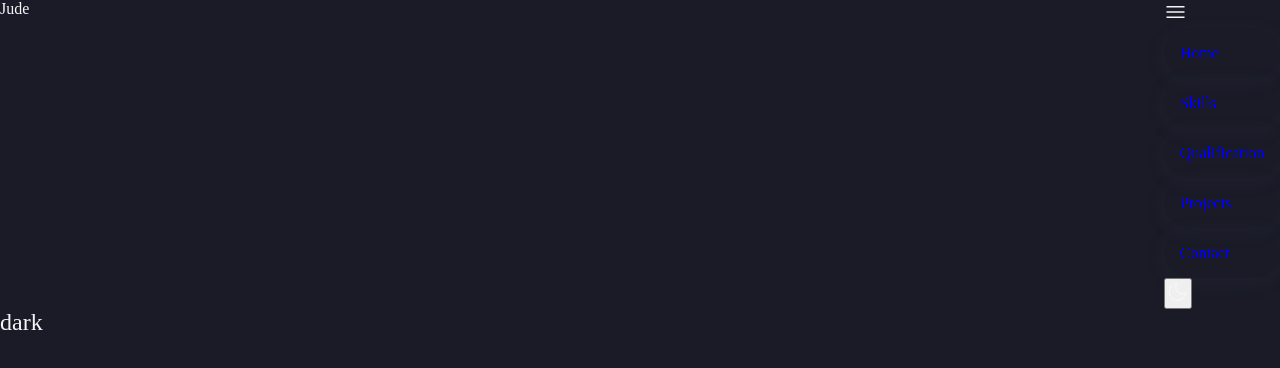
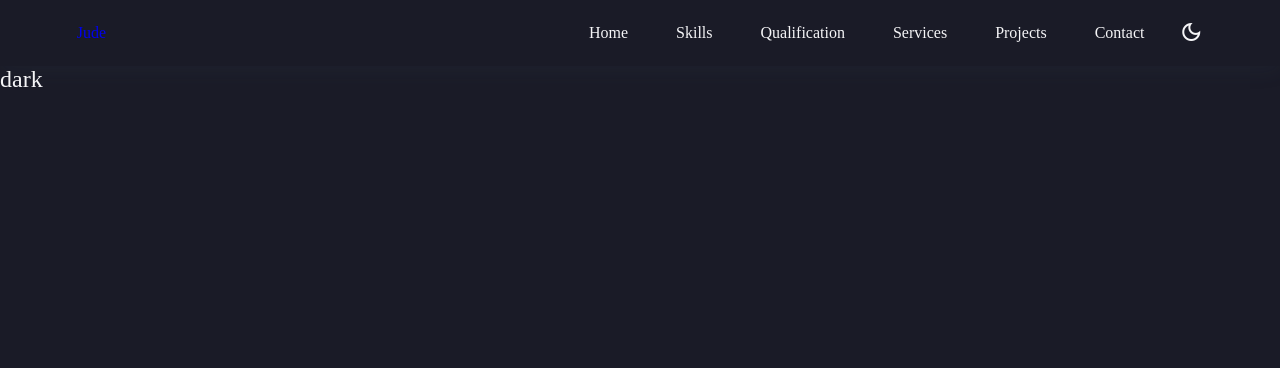
Before and after one commit to J-Kwofie/portfolio, a React (Vite) app: page / in a window 1280 px wide. Shown: the top 368 px of the page. Built offline with nearby package versions, Linux system fonts and the light colour scheme.

Commit message:
added theme menu

```diff
--- a/src/components/navigation/NavItem.tsx
+++ b/src/components/navigation/NavItem.tsx
@@ -11,10 +11,13 @@ import { LinkItem } from '../../types/navigationTypes';
  */
 
 const NavItem = ({ linkItem }: { linkItem: LinkItem }) => {
-  const { link, text } = linkItem;
+  const { link, text, icon } = linkItem;
   return (
-    <li>
-      <NavLink to={`${link}`}>{text}</NavLink>
+    <li className="nav-item">
+      <NavLink to={`${link}`} className="nav-link">
+        <span className="material-symbols-outlined icon">{icon}</span>
+        {text}
+      </NavLink>
     </li>
   );
 };
--- a/src/components/navigation/navListData.ts
+++ b/src/components/navigation/navListData.ts
@@ -4,6 +4,7 @@ export const navListData: LinkItem[] = [
   {
     link: 'home',
     text: 'Home',
+    icon: 'home',
     key: 0,
     id: 'home',
   },
@@ -11,24 +12,35 @@ export const navListData: LinkItem[] = [
     link: 'skills',
     text: 'Skills',
     key: 1,
+    icon: 'new_releases',
     id: 'skills',
   },
   {
     link: 'qualification',
     text: 'Qualification',
+    icon: 'school',
     key: 2,
     id: 'qualification',
   },
   {
+    link: 'services',
+    text: 'Services',
+    icon: 'work',
+    key: 3,
+    id: 'Services',
+  },
+  {
     link: 'projects',
     text: 'Projects',
-    key: 3,
+    icon: 'image',
+    key: 4,
     id: 'projects',
   },
   {
     link: 'contact',
     text: 'Contact',
-    key: 4,
+    icon: 'contact_page',
+    key: 5,
     id: 'contact',
   },
 ];
--- a/src/pages/Layout.tsx
+++ b/src/pages/Layout.tsx
@@ -1,3 +1,4 @@
+import { useRef } from 'react';
 import { Link, Outlet } from 'react-router-dom';
 
 import Navigation from '../components/navigation/Navigation';
@@ -6,26 +7,41 @@ import { NavStyles } from '../styled/NavigationStyled';
 import { ThemeTogglerProps } from '../types/themeTypes';
 
 const Layout = ({ themeToggler, theme }: ThemeTogglerProps) => {
+  const navMenuRef = useRef<HTMLDivElement>(null);
+  const showMenuHandler = (e: React.MouseEvent<HTMLButtonElement>) => {
+    console.log('you clicked me...');
+    navMenuRef.current?.classList.add('show-menu');
+  };
+  const hideMenuHandler = (e: React.MouseEvent<HTMLButtonElement>) => {
+    console.log('you clicked me...');
+    navMenuRef.current?.classList.remove('show-menu');
+  };
+
   return (
     <>
       <HeaderStyles>
+        <NavStyles>
           <Link className="logo" to={'/'}>
             Jude
           </Link>
-
-        <NavStyles>
-          <ul>
-            <div className="menu-icon">
-              <span className="material-symbols-outlined">menu</span>
-            </div>
+          <div className="nav-menu " ref={navMenuRef}>
+            <ul className="menu-list grid">
               <Navigation />
             </ul>
-
-          <button onClick={themeToggler}>
+            <button className="close-icon" onClick={hideMenuHandler}>
+              <span className="material-symbols-outlined">close</span>
+            </button>
+          </div>
+          <div className="nav-theme-menu">
+            <button onClick={themeToggler} className="theme-button">
               <span className="material-symbols-outlined">
                 {theme === 'dark' ? 'dark_mode' : 'light_mode'}
               </span>
             </button>
+            <button className="menu-icon" onClick={showMenuHandler}>
+              <span className="material-symbols-outlined">menu</span>
+            </button>
+          </div>
         </NavStyles>
       </HeaderStyles>
 
--- a/src/styled/HeaderStyled.ts
+++ b/src/styled/HeaderStyled.ts
@@ -3,15 +3,14 @@ import styled from 'styled-components';
 import { GlobalThemeProps } from '../types/themeTypes';
 
 export const HeaderStyles = styled.header`
-  display: flex;
-  flex-direction: row;
-  justify-content: space-between;
+  box-shadow: 0 4px 20px hsla(207, 24%, 35%, 0.1);
+  width: 100%;
+  position: fixed;
+  left: 0;
+  bottom: 2rem;
+  z-index: 100;
 
-  .logo {
-    color: ${({ theme }: GlobalThemeProps) => theme.textColor};
-    font-weight: var(--font-medium);
-  }
-  .menu-icon {
-    cursor: pointer;
+  @media screen and (min-width: 1024px) {
+    position: unset;
   }
 `;
--- a/src/styled/NavigationStyled.ts
+++ b/src/styled/NavigationStyled.ts
@@ -3,38 +3,90 @@ import styled from 'styled-components';
 import { GlobalThemeProps } from '../types/themeTypes';
 
 export const NavStyles = styled.nav`
-  ul.menu-list {
-    width: 88%;
+  height: calc(var(--header-height) + 0.5rem);
+  display: flex;
+  justify-content: space-between;
+  align-items: center;
+  background-color: ${({ theme }: GlobalThemeProps) => theme.background};
+  box-shadow: 0 4px 20px hsla(207, 24%, 35%, 0.1);
+  padding-inline: 1.5rem;
+  border-radius: 3rem;
+  .nav-menu {
     position: fixed;
+    width: 98%;
+    left: 0;
+    right: 0;
+    bottom: -60%;
     margin: 0 auto;
+    background-color: ${({ theme }: GlobalThemeProps) => theme.background};
     box-shadow: 0 4px 20px hsla(207, 24%, 35%, 0.1);
+    padding: 2rem 1.5rem 5rem;
+    border-radius: 2rem;
+    transition: bottom 0.3s;
+  }
+  .show-menu {
+    bottom: 2rem;
+  }
+  .menu-list {
+    grid-template-columns: repeat(3, max-content);
+    justify-content: center;
+    gap: 2rem 3rem;
+  }
+  .nav-link {
     display: flex;
     flex-direction: column;
-    justify-content: space-between;
-    gap: 15px;
+    align-items: center;
+    row-gap: 0.25rem;
+    font-size: var(--smaller-font-size);
+    color: ${({ theme }: GlobalThemeProps) => theme.textColor};
+    transition: color 0.3s;
+  }
+  .nav-link:hover {
+    color: var(--title-color);
+  }
+  .close-icon {
+    position: absolute;
+    right: 1.5rem;
+    bottom: 0.7rem;
+    font-size: 1.5rem;
+    cursor: pointer;
+  }
+  .nav-theme-menu {
+    display: flex;
+    gap: 0.7rem;
+  }
+  .theme-button,
+  .menu-icon {
+    border: none;
+    background-color: transparent;
   }
 
-  ul li {
-    list-style: none;
-    box-shadow: 0 4px 20px hsla(207, 24%, 35%, 0.1);
-    border-radius: 3rem;
-    padding: 1rem;
-    display: flex;
-    align-items: center;
-    justify-content: space-between;
-  }
-
-  ul li a {
-    text-decoration: none;
-  }
-
-  .material-symbols-outlined {
-    font-variation-settings: 'FILL' 0, 'wght' 400, 'GRAD' 0, 'opsz' 48;
-    color: ${({ theme }: GlobalThemeProps) => theme.textColor};
-  }
   @media screen and (min-width: 1024px) {
-    ul.menu-list {
-      flex-direction: row;
+    height: unset;
+    display: grid;
+    grid-template-columns: min-content 1fr min-content;
+    padding-inline: 0;
+    border-radius: 0;
+    width: 88%;
+    margin: auto;
+    box-shadow: none;
+    .icon {
+      display: none;
+    }
+    .nav-menu {
+      position: unset;
+      padding: 1.5rem;
+      border-radius: 0;
+      background-color: transparent;
+      box-shadow: none;
+    }
+    .menu-list {
+      grid-template-columns: repeat(6, max-content);
+      justify-content: end;
+    }
+    .menu-icon,
+    .close-icon {
+      display: none;
     }
   }
 `;
--- a/src/styled/global.ts
+++ b/src/styled/global.ts
@@ -31,6 +31,7 @@ const globalStyle = createGlobalStyle`
   }
 
   body {
+  width: 100%;
   -webkit-font-smoothing: antialiased;
   font-family: 'var(--body-font)';
   font-size: 'var(--normal-font-size)';
@@ -38,6 +39,11 @@ const globalStyle = createGlobalStyle`
   background-color: ${({ theme }: GlobalThemeProps) => theme.background};
   color: ${({ theme }: GlobalThemeProps) => theme.textColor};
   transition: 'background 0.4s'; /* for dark mode animation */
+
+}
+button{
+  background-color: transparent;
+  border:none;
 }
 
   h1,h2,h3 {
@@ -58,6 +64,14 @@ img {
   max-width: 100%;
   height: auto;
 }
+.material-symbols-outlined{
+    color: ${({ theme }: GlobalThemeProps) => theme.textColor};
+}
+.grid {
+  display: grid;
+  gap:1.5rem
+}
+max-width: 1024px;
   `;
 
 export default withTheme(globalStyle);
--- a/src/types/navigationTypes.ts
+++ b/src/types/navigationTypes.ts
@@ -4,6 +4,7 @@ export interface LinkItem {
   link: string;
   text: string;
   key: number;
+  icon: string;
   id: string;
 }
 
```
Lines whose indentation alone changed are shown as unchanged.
